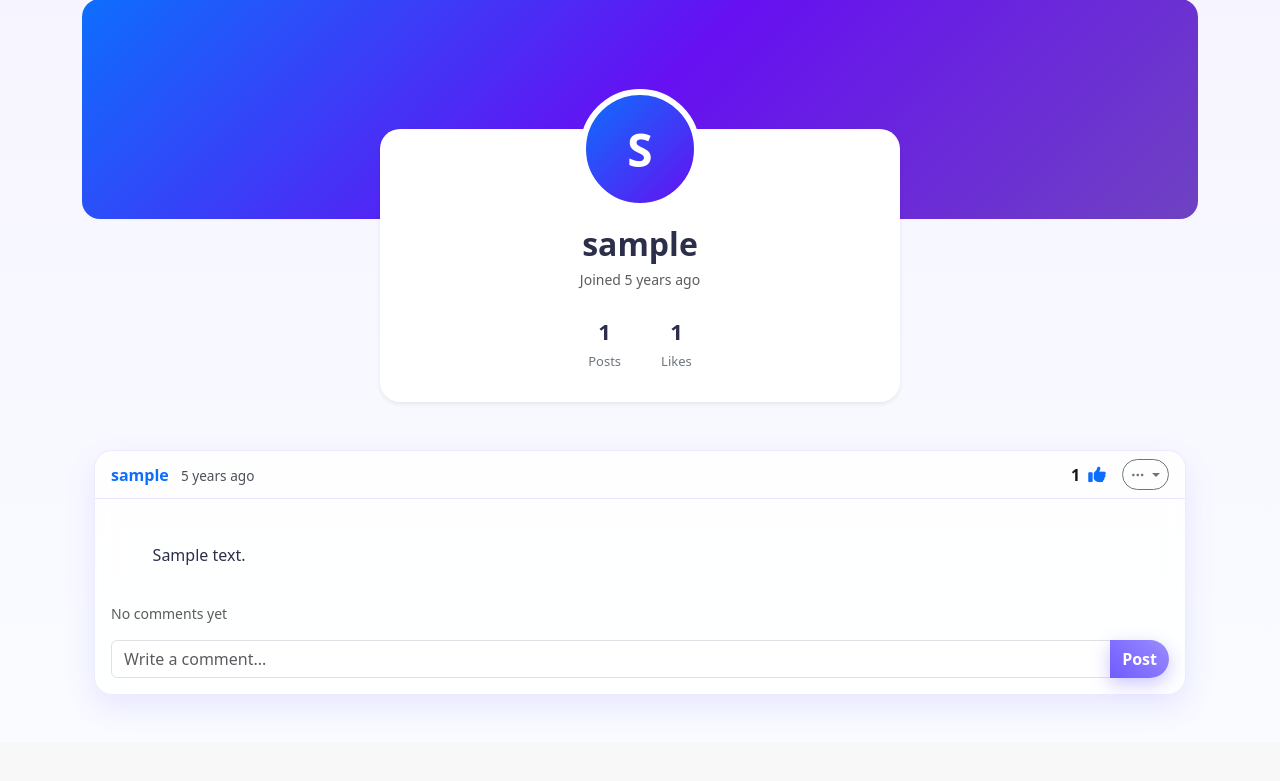
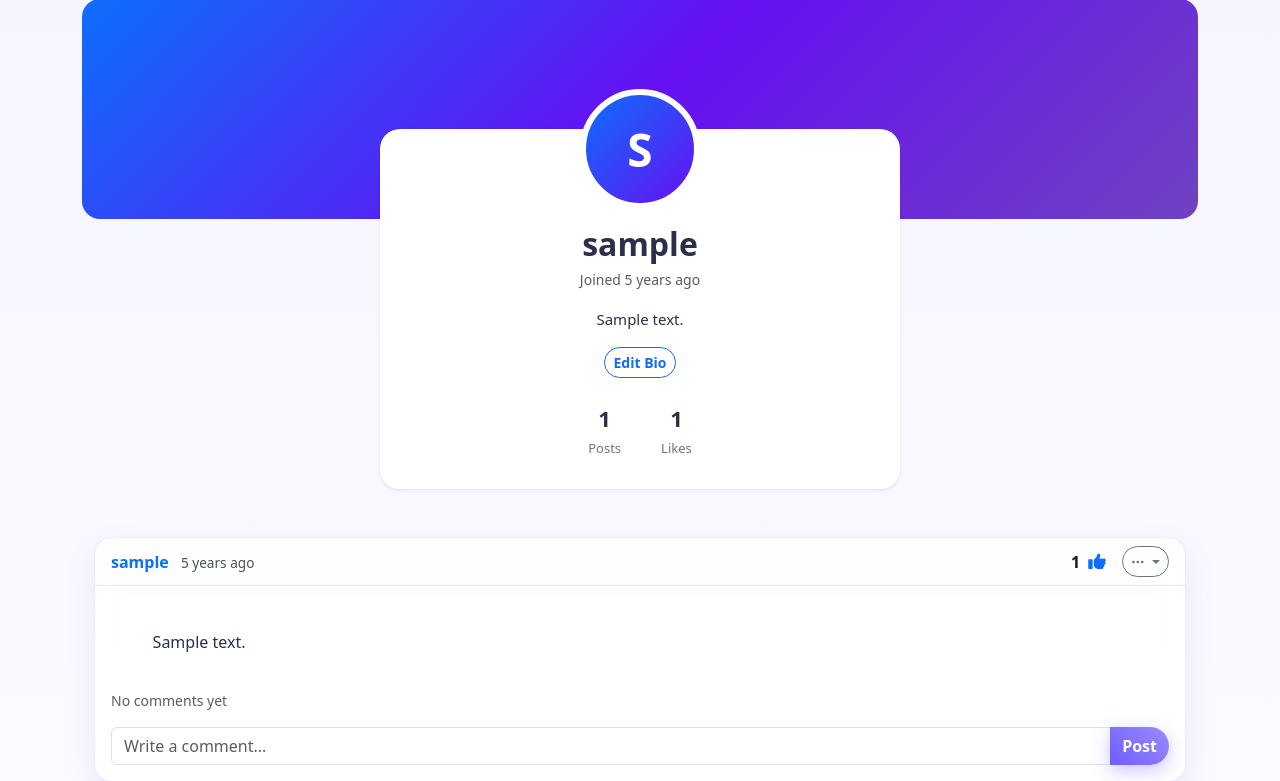
Before and after one commit to AV-2668877724/AV_flask-blog-website, a Flask app: a page that uses website/templates/profile.html in a window 1280 px wide. Shown: the part 152-933 px from the top of the page. Before the commit the page ends 853 px from the top, so only its background shows below. Run offline with Flask 3, Linux system fonts and the light colour scheme; a user stored in the database is signed in; tables that the repository leaves empty hold one stand-in row (values such as "Sample post"); some libraries are stand-ins or nearby versions.

Commit message:
add the edit bio feature in our website successfully.

```diff
--- a/website/models.py
+++ b/website/models.py
@@ -17,7 +17,7 @@ class User(db.Model, UserMixin):
     email = db.Column(db.String(150), unique=True, nullable=False)
     password = db.Column(db.String(150), nullable=False)
     is_admin = db.Column(db.Boolean, default=False)
-
+    bio = db.Column(db.String(300), default="")
     date_created = db.Column(db.DateTime(timezone=True), default=func.now())
 
     # Security question hashes
--- a/website/static/styles.css
+++ b/website/static/styles.css
@@ -746,3 +746,16 @@ body:not(.dark-mode) .navbar .btn-outline-light:hover {
 .dark-mode .profile-page-title {
   color: #f1f1f1;
 }
+
+/* ================= PROFILE BIO ================= */
+.profile-bio {
+  font-size: 15px;
+  line-height: 1.6;
+  max-width: 420px;
+  margin: 0 auto;
+}
+
+/* Dark mode */
+.dark-mode .profile-bio {
+  color: #dcdcdc;
+}
--- a/website/templates/profile.html
+++ b/website/templates/profile.html
@@ -13,15 +13,58 @@ endblock %} {% block content %}
 
   <!-- PROFILE CARD -->
   <div class="profile-card shadow-sm">
+    <!-- AVATAR -->
     <div class="profile-avatar-lg">{{ profile_user.username[0]|upper }}</div>
 
+    <!-- USERNAME -->
     <h2 class="fw-bold mt-3 mb-1">{{ profile_user.username }}</h2>
 
+    <!-- JOIN DATE -->
     <small class="text-muted">
       Joined {{ profile_user.date_created | timeago }}
     </small>
 
-    <!-- STATS -->
+    <!-- ================= BIO ================= -->
+    <div class="profile-bio mt-3">
+      {% if profile_user.bio %}
+      <p class="mb-2">{{ profile_user.bio }}</p>
+      {% else %}
+      <p class="text-muted fst-italic">No bio added yet.</p>
+      {% endif %}
+    </div>
+
+    <!-- EDIT BIO (OWNER ONLY) -->
+    {% if current_user.id == profile_user.id %}
+    <button
+      class="btn btn-sm btn-outline-primary mt-2"
+      data-bs-toggle="collapse"
+      data-bs-target="#editBioBox"
+      aria-expanded="false"
+    >
+      Edit Bio
+    </button>
+
+    <div class="collapse mt-3" id="editBioBox">
+      <form method="POST" action="{{ url_for('views.edit_bio') }}">
+        <textarea
+          name="bio"
+          class="form-control"
+          rows="3"
+          maxlength="300"
+          placeholder="Write something about yourself (max 300 characters)"
+        >
+{{ profile_user.bio }}</textarea
+        >
+
+        <div class="d-flex justify-content-between align-items-center mt-2">
+          <small class="text-muted">Max 300 characters</small>
+          <button class="btn btn-primary btn-sm">Save</button>
+        </div>
+      </form>
+    </div>
+    {% endif %}
+
+    <!-- ================= STATS ================= -->
     <div class="profile-stats mt-4">
       <div class="stat-box">
         <span>{{ total_posts }}</span>
--- a/website/views.py
+++ b/website/views.py
@@ -347,6 +347,21 @@ def profile(username):
         hide_dividers=True
     )
 
+@views.route("/profile/edit/bio", methods=["POST"])
+@login_required
+def edit_bio():
+    bio = request.form.get("bio", "").strip()
+
+    if len(bio) > 300:
+        flash("Bio must be under 300 characters.", "error")
+        return redirect(url_for("views.profile", username=current_user.username))
+
+    current_user.bio = bio
+    db.session.commit()
+
+    flash("Bio updated successfully.", "success")
+    return redirect(url_for("views.profile", username=current_user.username))
+
 
 # =================================================
 # ABOUT
```
